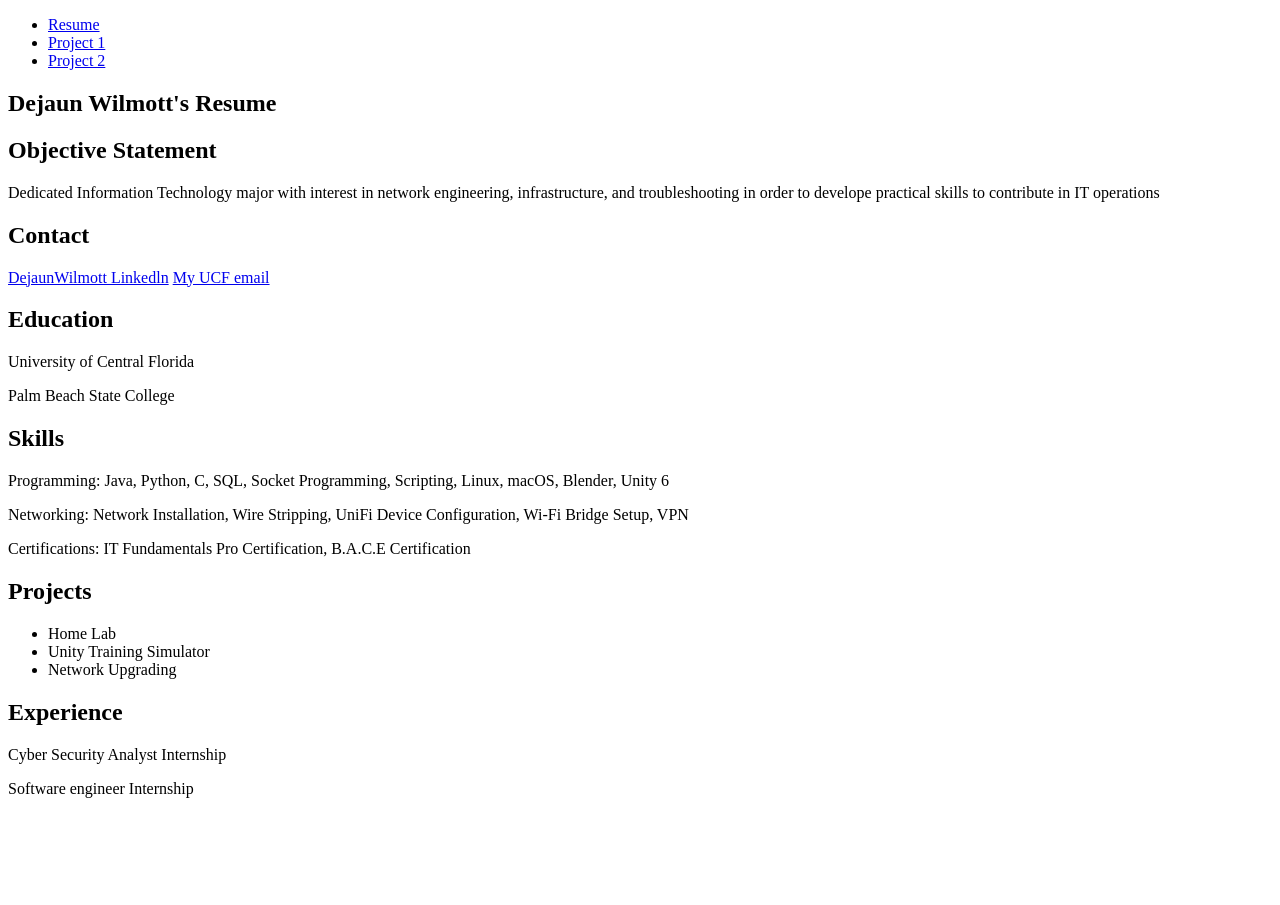
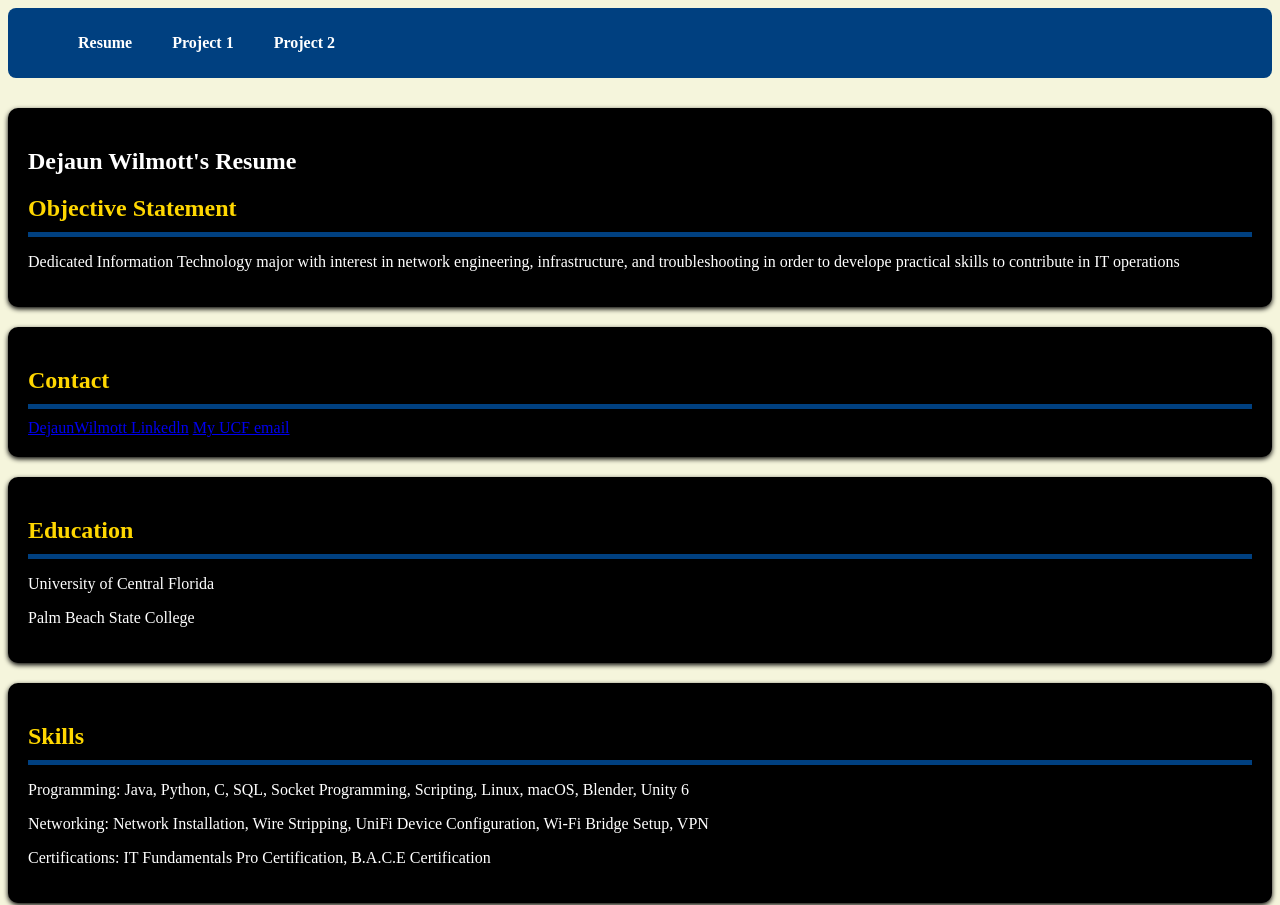
Before and after one commit to DejaunW32/WebResume, a plain HTML site: page index.html in a window 1280 px wide. Shown: the top 905 px of the page. Before the commit the page ends 814 px from the top, so only its background shows below. Drawn offline with Linux system fonts and the light colour scheme.

Commit message:
Update index.html

```diff
--- a/index.html
+++ b/index.html
@@ -2,6 +2,7 @@
 <!DOCTYPE html>
 <html lang="en">
 
+<link rel="stylesheet" href="webResume.css">
 
 
 <head>
```
